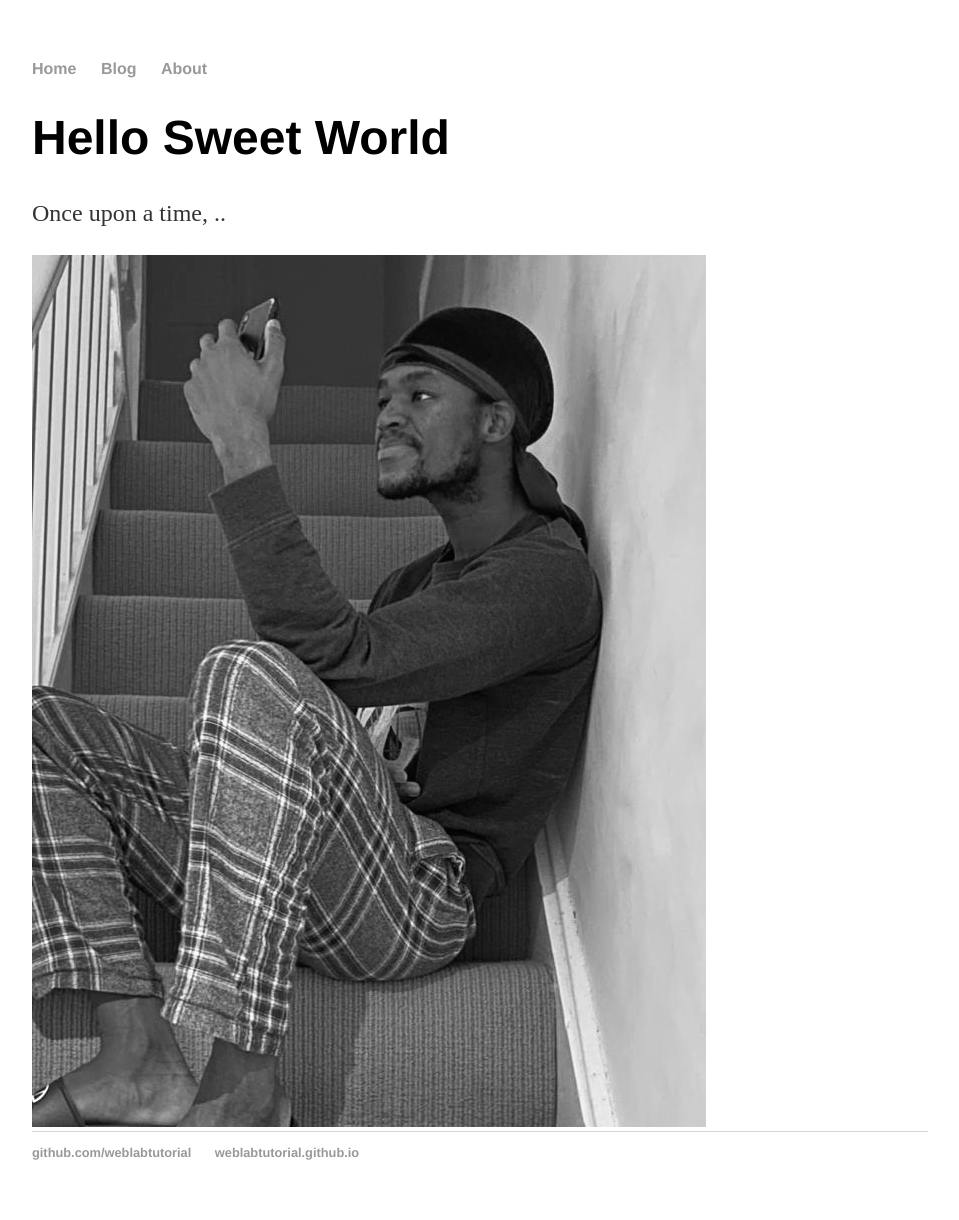
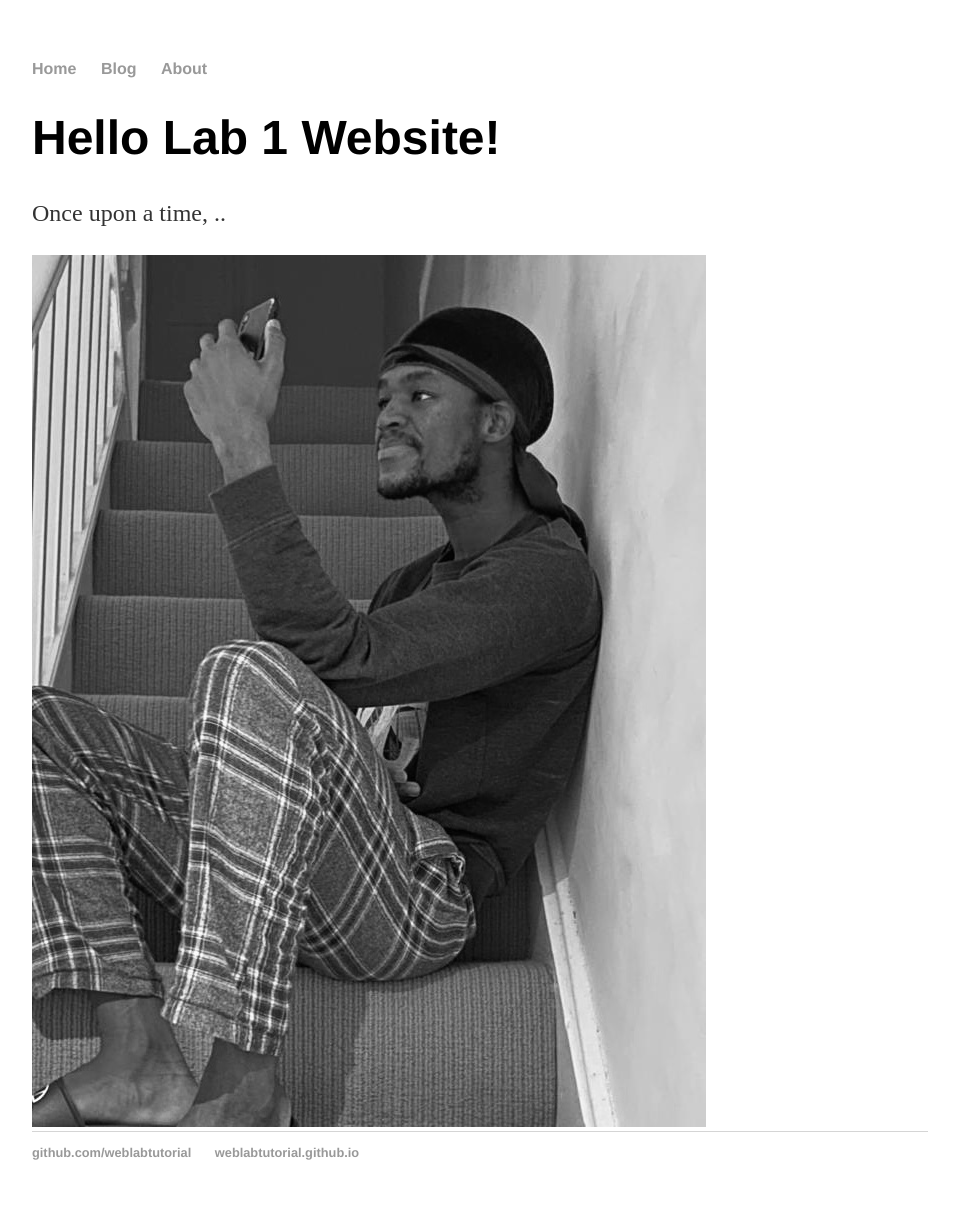
Before and after one commit to KagoPrezRantsho/KagoPrezRantsho.github.io, a Jekyll site: the page built from index.html, in a window 1280 px wide. Shown: the whole page, without its empty margins (160-1119 px from the left). Built offline with Jekyll 4.4.1, drawn with Linux system fonts in a browser that asks for light colours.

Commit message:
Update index.html

```diff
--- a/index.html
+++ b/index.html
@@ -4,7 +4,7 @@ title: Web Programming
 ---
 <div id="container">
 <div class="blurb">
-  <h1>Hello Sweet World</h1>
+  <h1>Hello Lab 1 Website!</h1>
   <p>Once upon a time, ..</p>
 </div>
 <div>
```
